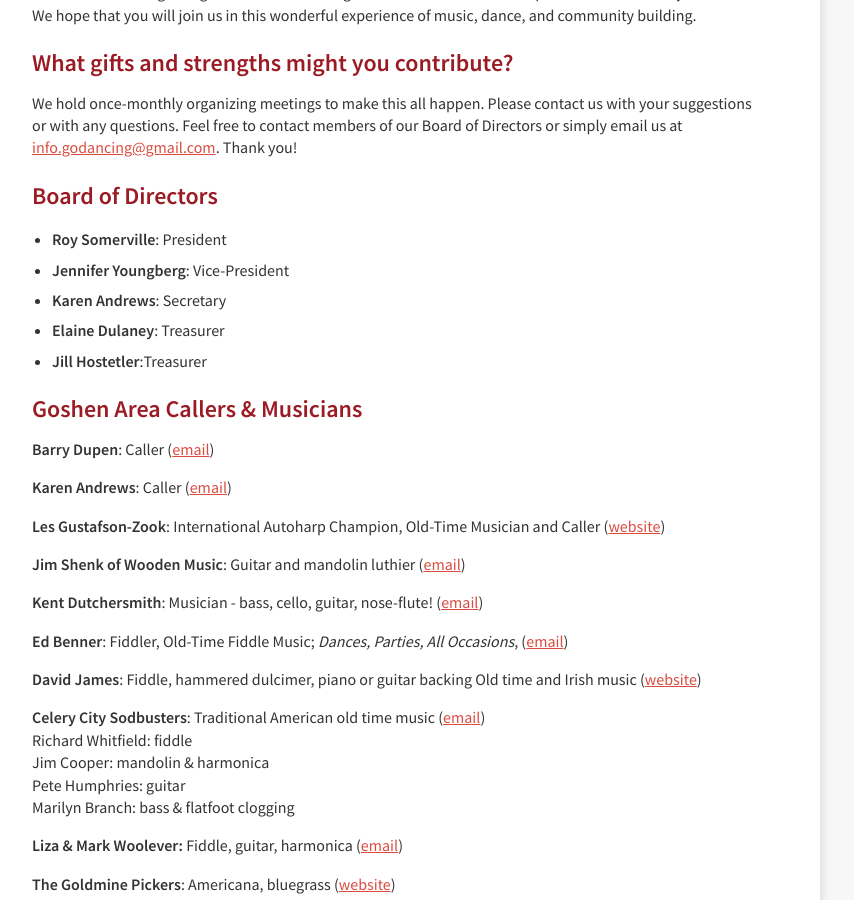
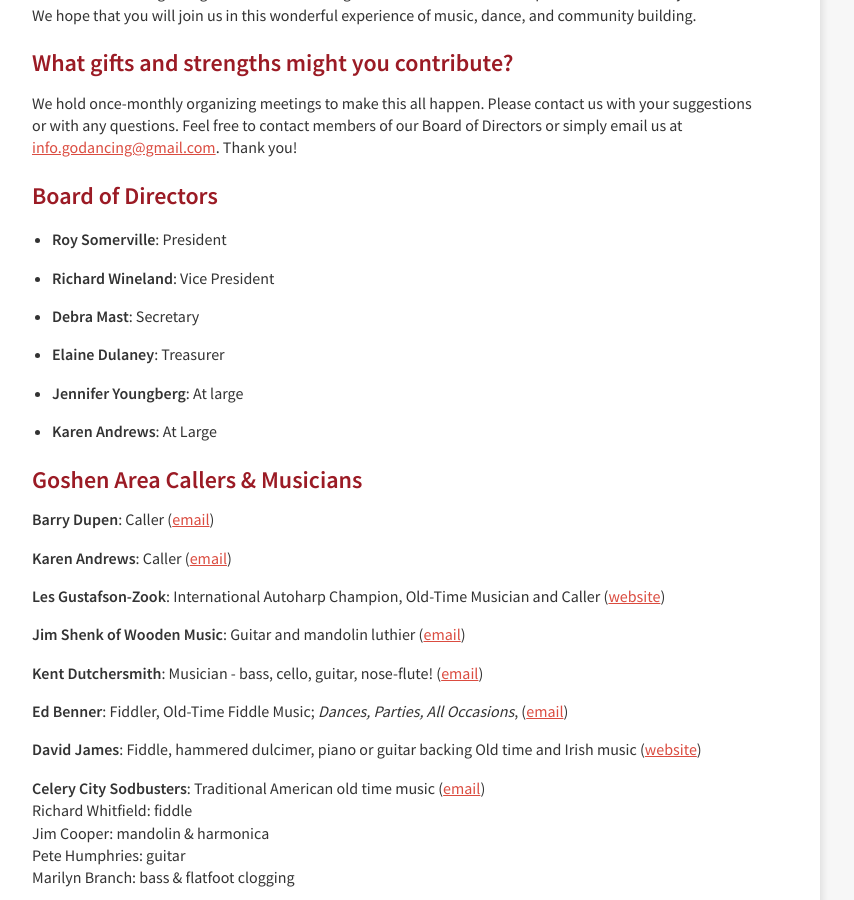
Before and after one commit to godancing/godancing.github.io, a Jekyll site: the page built from about.markdown, in a window 1280 px wide and 900 px high, scrolled down 616 px. Shown: the whole window, without its empty margins (240-1094 px from the left). Built offline with Jekyll 4.4.1, drawn with Linux system fonts in a browser that asks for light colours; some of the changed lines change nothing that is shown.

Commit message:
Updated About

```diff
--- a/about.markdown
+++ b/about.markdown
@@ -24,15 +24,22 @@
 Those of us working to organize the events are grateful for the incredible response this community has shown. We hope that you will join us in this wonderful experience of music, dance, and community building.
 
 ## What gifts and strengths might you contribute?
+
 We hold once-monthly organizing meetings to make this all happen. Please contact us with your suggestions or with any questions. Feel free to contact members of our Board of Directors or simply email us at [info.godancing@gmail.com](mailto:info.godancing@gmail.com). Thank you!
 
 ## Board of Directors
 
 * **Roy Somerville**: President
-* **Jennifer Youngberg**: Vice-President
-* **Karen Andrews**: Secretary
+
+* **Richard Wineland**:  Vice President
+
+* **Debra Mast**:  Secretary
+
 * **Elaine Dulaney**: Treasurer
-* **Jill Hostetler**:Treasurer
+
+* **Jennifer Youngberg**: At large
+
+* **Karen Andrews**: At Large
 
 ## Goshen Area Callers & Musicians
 
@@ -72,12 +79,20 @@
 
 ## Regional Dance Groups
 
-* [**Fort Wayne** Traditional Music and Dance Society (FWTMDS)](http://www.contrafortwayne.org)
-* [**South Bend** Contra Dancers](http://www.sbcontras.org/)
-* [**Indianapolis** Traditional Music and Dance Group](http://www.indycontra.org/)
-* [**Bloomington** Old-time Music and Dance Group](http://bloomingtoncontra.org/)
-* [Country Dancing in **Kalamazoo**](http://www.albion.edu/math/ram/cdk/)
-* [Grand River Folk Arts Society, **Grand Rapids**](http://www.grfolkarts.org/)
-* [**Ann Arbor** Council for Traditional Music and Dance](http://aactmad.org/)
-* [**Chicago** Barn Dance Company](http://www.chicagobarndance.com/)
-* [**Northwest Ohio** Traditional Music and Dance](http://www.notmad.org/)
+* **[Fort Wayne](http://www.contrafortwayne.org)**[ Traditional Music and Dance Society (FWTMDS)](http://www.contrafortwayne.org)
+
+* **[South Bend](http://www.sbcontras.org/)**[ Contra Dancers](http://www.sbcontras.org/)
+
+* **[Indianapolis](http://www.indycontra.org/)**[ Traditional Music and Dance Group](http://www.indycontra.org/)
+
+* **[Bloomington](http://bloomingtoncontra.org/)**[ Old-time Music and Dance Group](http://bloomingtoncontra.org/)
+
+* [Country Dancing in ](http://www.albion.edu/math/ram/cdk/)**[Kalamazoo](http://www.albion.edu/math/ram/cdk/)**
+
+* [Grand River Folk Arts Society, ](http://www.grfolkarts.org/)**[Grand Rapids](http://www.grfolkarts.org/)**
+
+* **[Ann Arbor](http://aactmad.org/)**[ Council for Traditional Music and Dance](http://aactmad.org/)
+
+* **[Chicago](http://www.chicagobarndance.com/)**[ Barn Dance Company](http://www.chicagobarndance.com/)
+
+* **[Northwest Ohio](http://www.notmad.org/)**[ Traditional Music and Dance](http://www.notmad.org/)
```
